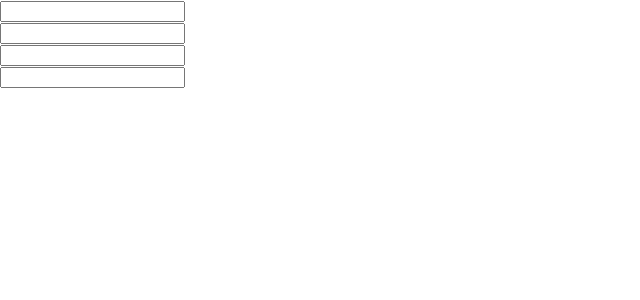
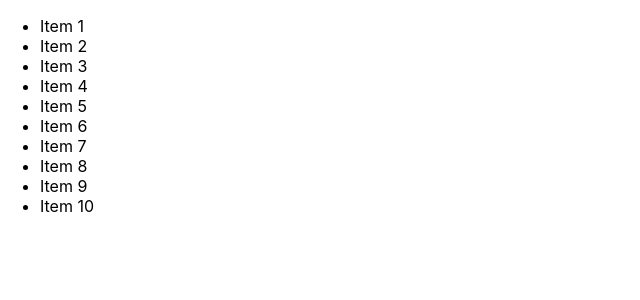
Before and after one commit to rayssssbush/react_labs, a React (Create React App) app in the folder my-app/: page / in a window 1280 px wide. Shown: the top 300 px of the page, without its empty margins (0-640 px from the left). Built offline with nearby package versions, Linux system fonts and the light colour scheme.

Commit message:
react_13_1

```diff
--- a/my-app/src/App.js
+++ b/my-app/src/App.js
@@ -1,13 +1,18 @@
 function App() {
 	return (
 		<div>
-			<input />
-			<br />
-			<input />
-			<br />
-			<input />
-			<br />
-			<input />
+			<ul>
+				<li>Item 1</li>
+				<li>Item 2</li>
+				<li>Item 3</li>
+				<li>Item 4</li>
+				<li>Item 5</li>
+				<li>Item 6</li>
+				<li>Item 7</li>
+				<li>Item 8</li>
+				<li>Item 9</li>
+				<li>Item 10</li>
+			</ul>
 		</div>
 	)
 }
```
